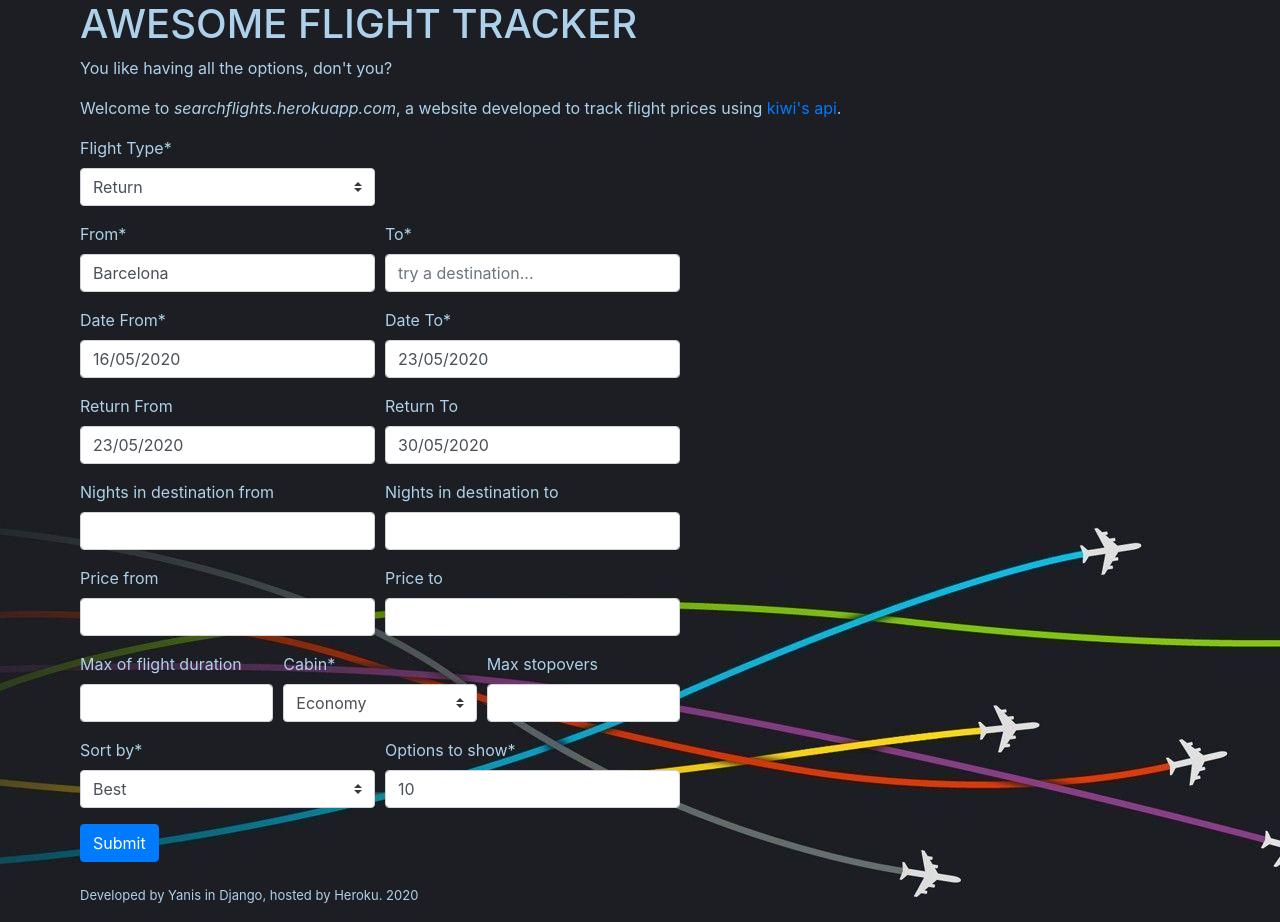
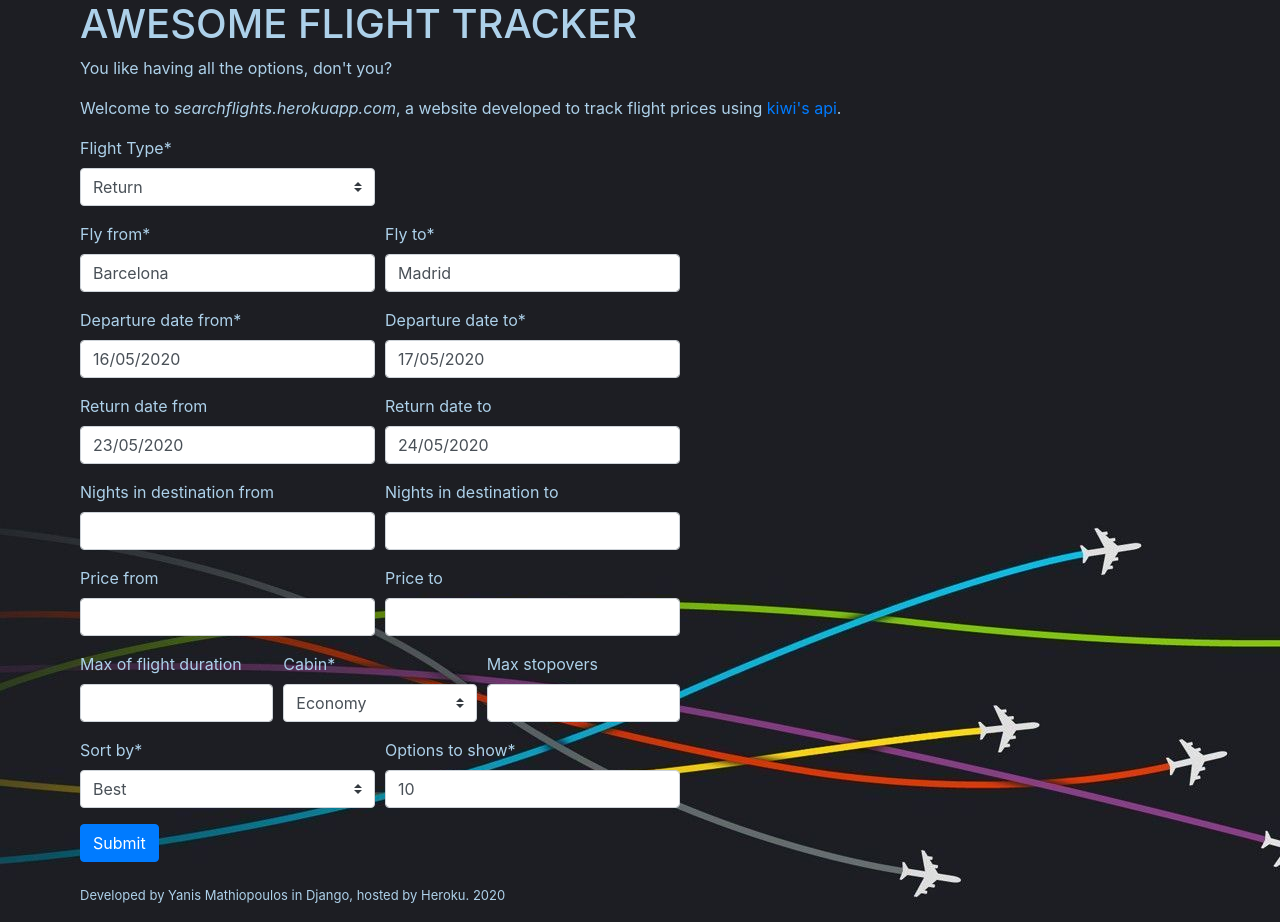
Before and after one commit to yanismathiopoulos/django_flight_tracker, a Django app: page /home/ in a window 1280 px wide. Run offline with Django 3.2, Linux system fonts and the light colour scheme; some libraries are stand-ins or nearby versions.

Commit message:
form validation rules added

```diff
--- a/django_flight_tracker/flightsearch.py
+++ b/django_flight_tracker/flightsearch.py
@@ -282,7 +282,7 @@ def transform_parameters(apikey, parameters):
 def search(flight_type, apikey, parameters, n):
     # print(parameters)
     parameters = transform_parameters(apikey, parameters)
-    # print(parameters)
+    print(parameters)
     response_json = download_data(apikey, api="https://kiwicom-prod.apigee.net/v2/search?",
                                   parameters=parameters, cache_expire_after=3600)
     if response_json is not None:
--- a/home/forms.py
+++ b/home/forms.py
@@ -23,28 +23,29 @@ class FlightSearchInputForm(forms.Form):
                                     initial='round',
                                     choices=(('round', 'Return'),
                                              ('oneway', 'One way')))
-    fly_from = forms.CharField(label='From',
+    fly_from = forms.CharField(label='Fly from',
                                initial='Barcelona',
                                max_length=20)
-    fly_to = forms.CharField(label='To',
-                             widget=forms.TextInput(attrs={'placeholder': 'try a destination...'}),
+    fly_to = forms.CharField(label='Fly to',
+                             initial='Madrid',
+                             # widget=forms.TextInput(attrs={'placeholder': 'try a destination...'}),
                              max_length=20)
-    date_from = forms.DateTimeField(label='Date From',
+    date_from = forms.DateTimeField(label='Departure date from',
                                     initial=dt.datetime.today().strftime('%d/%m/%Y'),
                                     # initial='15/06/2020',
                                     input_formats=['%d/%m/%Y'],
                                     widget=datepicker_widget)
-    date_to = forms.DateTimeField(label='Date To',
-                                  initial=(dt.datetime.today() + dt.timedelta(days=7)).strftime('%d/%m/%Y'),
+    date_to = forms.DateTimeField(label='Departure date to',
+                                  initial=(dt.datetime.today() + dt.timedelta(days=1)).strftime('%d/%m/%Y'),
                                   input_formats=['%d/%m/%Y'],
                                   widget=datepicker_widget)
-    return_from = forms.DateTimeField(label='Return From',
+    return_from = forms.DateTimeField(label='Return date from',
                                       initial=(dt.datetime.today() + dt.timedelta(days=7)).strftime('%d/%m/%Y'),
                                       input_formats=['%d/%m/%Y'],
                                       widget=datepicker_widget,
                                       required=False)
-    return_to = forms.DateTimeField(label='Return To',
-                                    initial=(dt.datetime.today() + dt.timedelta(days=14)).strftime('%d/%m/%Y'),
+    return_to = forms.DateTimeField(label='Return date to',
+                                    initial=(dt.datetime.today() + dt.timedelta(days=8)).strftime('%d/%m/%Y'),
                                     input_formats=['%d/%m/%Y'],
                                     widget=datepicker_widget,
                                     required=False)
@@ -112,6 +113,7 @@ class FlightSearchInputForm(forms.Form):
                 Column('fly_to', css_class='form-group col-md-6 mb-0'),
                 css_class='form-row'
                 ),
+            # Row(Div('Departure')),  # TODO Add text 'departure'
             Row(Column('date_from', css_class='form-group col-md-6 mb-0'),
                 Column('date_to', css_class='form-group col-md-6 mb-0'),
                 css_class='form-row'
@@ -143,4 +145,40 @@ class FlightSearchInputForm(forms.Form):
     def clean(self):
         # data = self.cleaned_data
         data = super().clean()
+
+        if data['flight_type'] == 'oneway':
+            # user inputs return dates
+            if data['return_from'] is not None or data['return_to'] is not None:
+                raise ValidationError('No return dates required in one-way flights. Please clear selection.')
+
+            # user inputs nights_in_dst
+            if data['nights_in_dst_from'] is not None or data['nights_in_dst_to'] is not None:
+                raise ValidationError('No nights in destination required in one-way flights. Please clear selection.')
+
+        if data['flight_type'] == 'round':
+            # user didn't specify neither return dates nor nights_in_dst
+            if (data['return_from'] is None or data['return_to'] is None) \
+                    and (
+                    data['nights_in_dst_from'] is None or data['nights_in_dst_to'] is None):
+                raise ValidationError('Please specify return dates or nights in destination period.')
+
+            # user chose both nights_in_dst
+            elif data['nights_in_dst_from'] is not None and data['nights_in_dst_to'] is not None:
+                # user also chose one from return dates
+                if (data['return_from'] is None and data['return_to'] is not None) or \
+                        (data['return_from'] is not None and data['return_to'] is None):
+                    raise ValidationError('Please specify both return dates.')
+
+            # user chose both return dates
+            elif data['return_from'] is not None and data['return_to'] is not None:
+                # user also chose one from nights_in_dst
+                if (data['nights_in_dst_from'] is None and data['nights_in_dst_to'] is not None) or \
+                        (data['nights_in_dst_from'] is not None and data['nights_in_dst_to'] is None):
+                    raise ValidationError('Please specify full nights in destination period.')
+
+                # user chose return dates earlier than departure dates
+                if (data['return_from'] < data['date_from']) or \
+                        (data['return_to'] < data['date_to']):
+                    raise ValidationError('Return date cannot be earlier than departure date.')
+
         return data
--- a/home/templates/index.html
+++ b/home/templates/index.html
@@ -32,6 +32,6 @@
 
     {#    <p>You have visited this page {{ num_visits }} times.</p>#}
     <br>
-    <div class="developed_by_footer"><p>Developed by Yanis in Django, hosted by Heroku. 2020</p></div>
+    <div class="developed_by_footer"><p>Developed by Yanis Mathiopoulos in Django, hosted by Heroku. 2020</p></div>
 
 {% endblock %}
--- a/home/views.py
+++ b/home/views.py
@@ -1,3 +1,4 @@
+import os
 from django.shortcuts import render, redirect
 from django.views import generic
 from django.http import HttpResponse
@@ -15,24 +16,23 @@ def index(request):
 
         if form.is_valid():
 
-            if form['flight_type'] == 'oneway':
-                form.nights_in_dst_from.disabled = True
-
             form = form.clean()
 
             parameters = {k: v for (k, v) in form.items() if
                           k not in ('apikey', 'num_results') and
                           v is not None}
 
-            with open('./etc/api_key.txt') as f:
-                apikey = f.read().strip()
+            # with open('./etc/api_key.txt') as f:
+            #     apikey = f.read().strip()
+
+            apikey = os.environ.get('API_KEY')
 
             content = search(flight_type=form['flight_type'],
                              apikey=apikey,
                              n=form['num_results'],
                              parameters=parameters)
 
-            # print(content)
+            print(content)
 
             if content is None:
                 r = render(request, 'unsuccessful_request.html',
```
Also changed, not shown: 1 other file.
